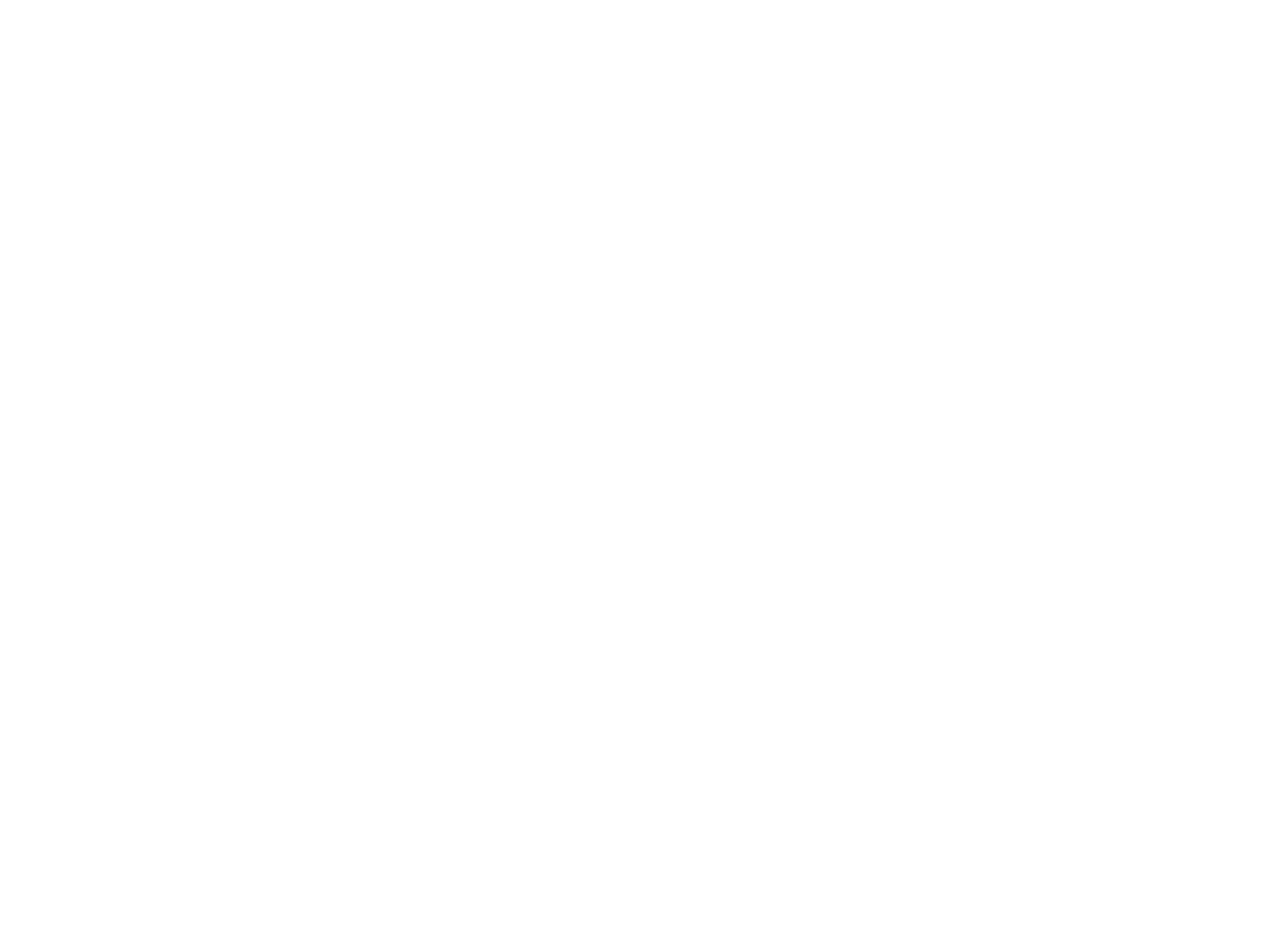
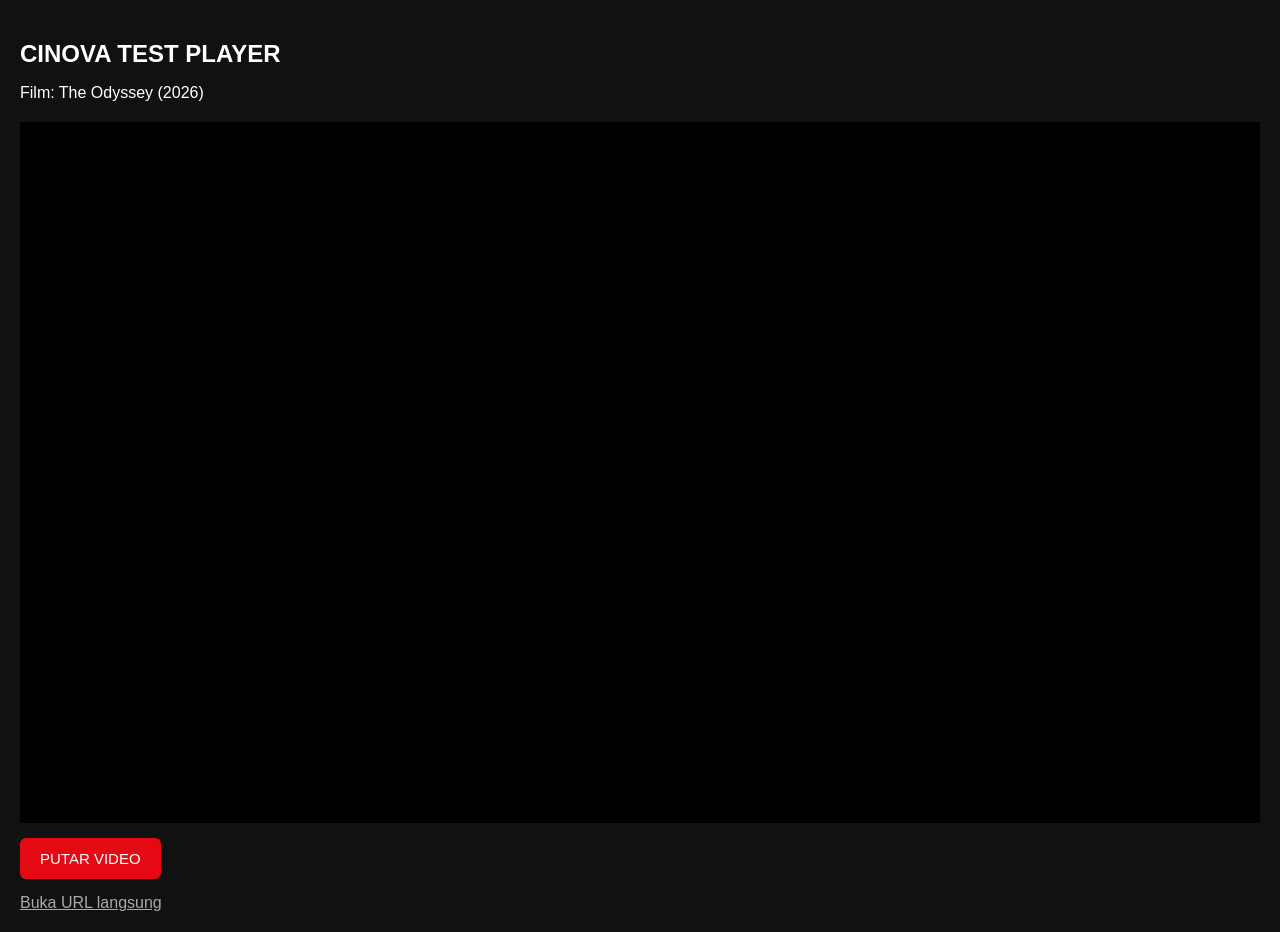
Before and after one commit to Bey297/cinova, a plain HTML site: page index.html in a window 1280 px wide. Before the commit the page ends 800 px from the top, so only its background shows below. Drawn offline with Linux system fonts and the light colour scheme.

Commit message:
Refactor index.html for video player setup

```diff
--- a/index.html
+++ b/index.html
@@ -1,22 +1,94 @@
 
-<!-- PEMUTAR EMBED -->
-<dialog id="playerDialog" class="player-dialog">
-  <button
-    id="closePlayer"
-    class="dialog-close"
-    type="button"
-    aria-label="Tutup pemutar">
-    ×
-  </button>
+<!DOCTYPE html>
+<html lang="id">
+<head>
+<meta charset="UTF-8">
+<meta name="viewport" content="width=device-width, initial-scale=1.0">
+<title>Test Player CINOVA</title>
 
-  <div class="player-container">
+<style>
+* {
+    box-sizing: border-box;
+}
+
+body {
+    margin: 0;
+    padding: 20px;
+    background: #111;
+    color: white;
+    font-family: Arial, sans-serif;
+}
+
+h2 {
+    margin-bottom: 8px;
+}
+
+.player {
+    width: 100%;
+    aspect-ratio: 16 / 9;
+    background: black;
+    margin-top: 20px;
+}
+
+iframe {
+    width: 100%;
+    height: 100%;
+    border: 0;
+}
+
+button {
+    padding: 12px 20px;
+    margin-top: 15px;
+    border: 0;
+    border-radius: 6px;
+    background: #e50914;
+    color: white;
+    font-size: 15px;
+}
+
+a {
+    display: inline-block;
+    margin-top: 15px;
+    color: #aaa;
+}
+</style>
+</head>
+
+<body>
+
+<h2>CINOVA TEST PLAYER</h2>
+
+<p>Film: The Odyssey (2026)</p>
+
+<div class="player">
     <iframe
-      id="videoFrame"
-      src="about:blank"
-      title="Pemutar Film CINOVA"
-      allow="autoplay; fullscreen; picture-in-picture; encrypted-media"
-      allowfullscreen
-      referrerpolicy="strict-origin-when-cross-origin">
+        id="player"
+        src="about:blank"
+        allow="autoplay; fullscreen; picture-in-picture; encrypted-media"
+        allowfullscreen>
     </iframe>
-  </div>
-</dialog>
+</div>
+
+<button onclick="playVideo()">PUTAR VIDEO</button>
+
+<br>
+
+<a
+    href="https://videonode.de/iframe3/hydrax/LS-Y8KCfqJ_R1ks9eIdjjQ"
+    target="_blank">
+    Buka URL langsung
+</a>
+
+<script>
+const videoURL =
+"https://videonode.de/iframe3/hydrax/LS-Y8KCfqJ_R1ks9eIdjjQ";
+
+function playVideo() {
+    const player = document.getElementById("player");
+
+    player.src = videoURL;
+}
+</script>
+
+</body>
+</html>
```
